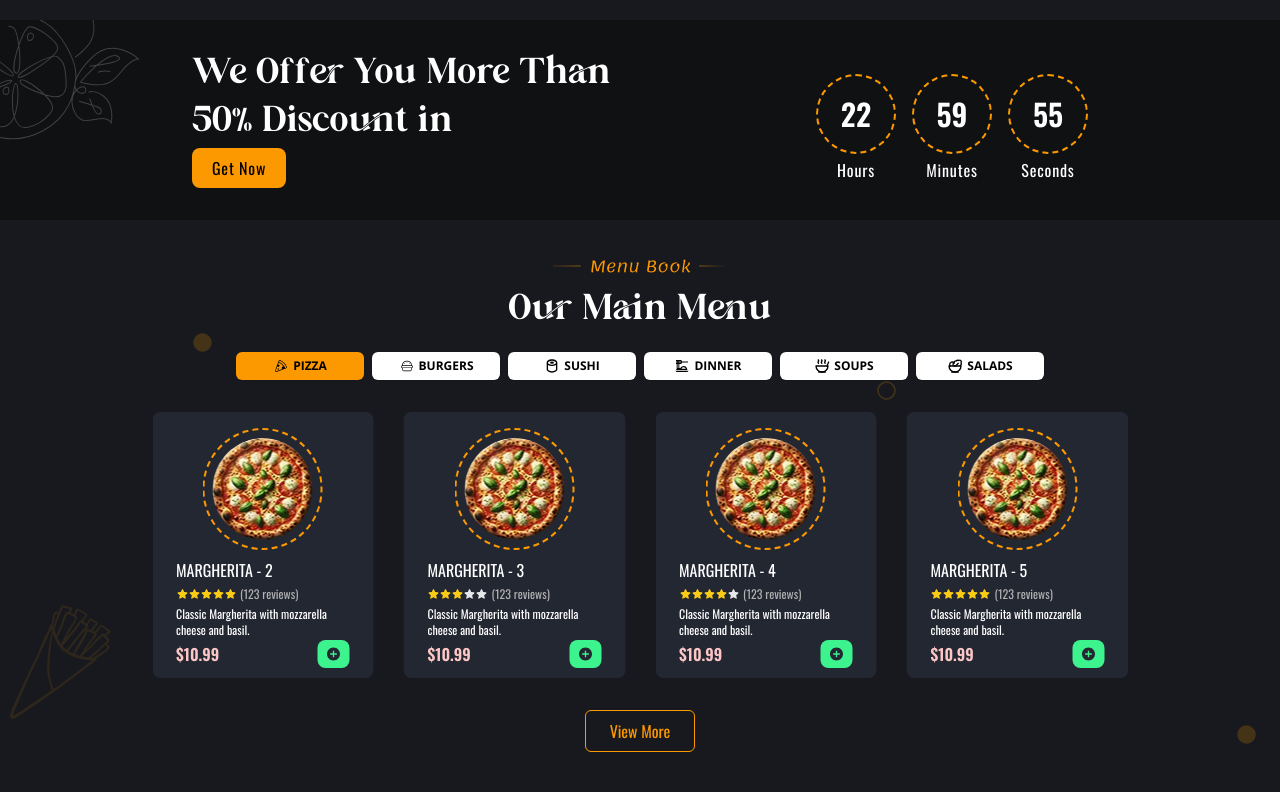
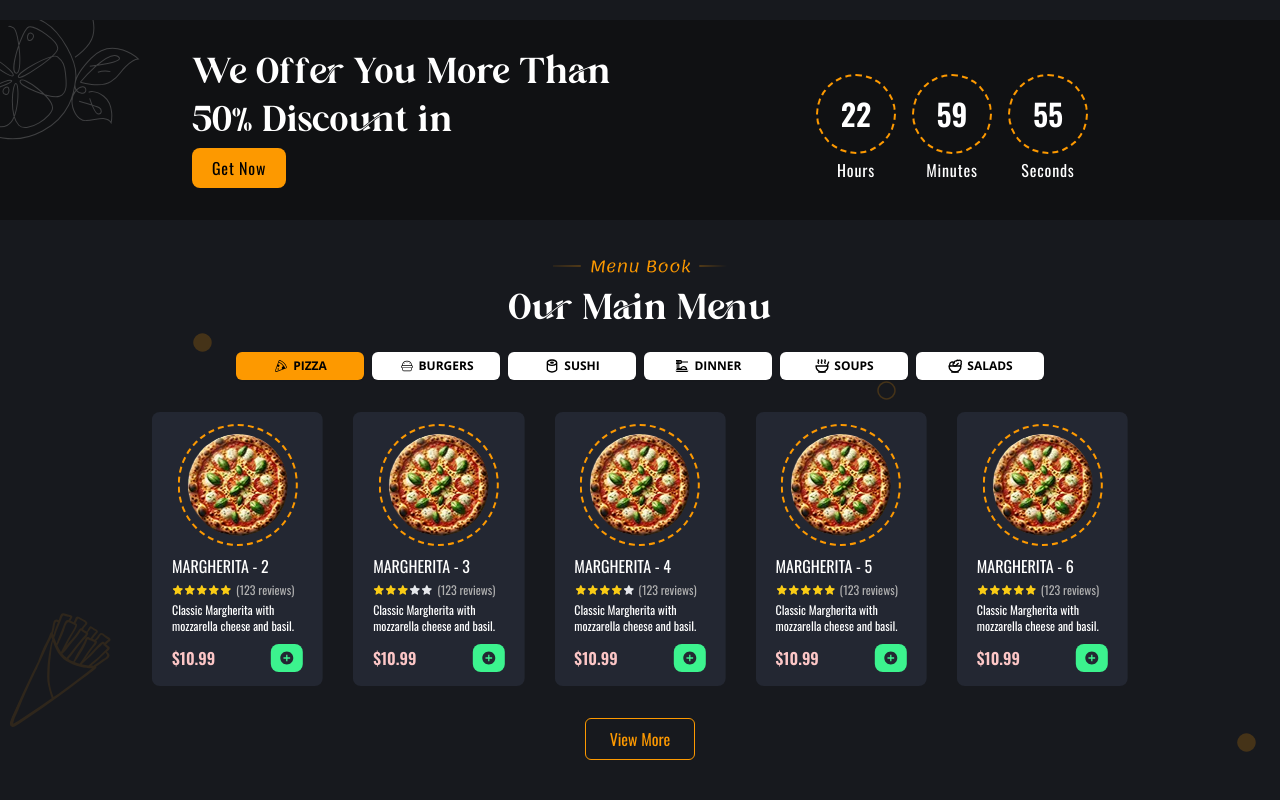
Before and after one commit to margsoftbf/Fusion-Feast-Restaurant, a Next.js app: page / in a window 1280 px wide. Shown: the part 1272-2072 px from the top of the page. Built offline with nearby package versions, Linux system fonts and the light colour scheme.

Commit message:
Change hero, and some settings

```diff
--- a/src/components/About.tsx
+++ b/src/components/About.tsx
@@ -24,11 +24,11 @@ const About = () => {
 					<EmptyEllipse className='w-2 h-2 absolute top-16 left-6 lg:w-5 lg:h-5 lg:top-40' />
 					<div className='w-48 h-64 sm:h-96 sm:w-60 lg:h-[500px] lg:w-[300px] relative ml-12 rounded-3xl'>
 						<div className='absolute h-16 w-24 rounded-md bg-white z-50 -right-6 top-6 flex flex-col items-center justify-center gap-1'>
-							<h3 className='text-black font-lemonada '>144+</h3>
+							<p className='text-black font-lemonada '>144+</p>
 							<p className='text-black text-xs font-openSans'>Master Chefs</p>
 						</div>
 						<div className='absolute h-16 w-24 rounded-md bg-white z-50 -left-12 bottom-6 flex flex-col items-center justify-center gap-1'>
-							<h3 className='text-black font-lemonada '>25+</h3>
+							<p className='text-black font-lemonada '>25+</p>
 							<p className='text-black text-xs font-openSans'>Serving Years</p>
 						</div>
 						<div className='absolute w-full top-0 h-full rounded-xl bg-black/10 z-40'></div>
--- a/src/components/CategoryBox.tsx
+++ b/src/components/CategoryBox.tsx
@@ -53,15 +53,18 @@ const CategoryBox: React.FC<CategoryBoxProps> = ({
 					750: {
 						slidesPerView: 3,
 					},
-					1024: {
+					1000: {
 						slidesPerView: 4,
+					},
+					1250: {
+						slidesPerView: 5,
 					},
 				}}
 				className='w-full mx-auto'
 			>
 				{products.map((product) => (
-					<SwiperSlide key={product.id} className='flex justify-center'>
-						<div className='flex flex-col justify-center bg-third relative p-2 rounded-lg'>
+					<SwiperSlide key={product.id} className='flex justify-center '>
+						<div className='flex flex-col justify-center bg-third relative p-1 rounded-lg'>
 							<div className='rounded-full border-dashed border-2 border-myOrange p-2 m-2 mx-auto'>
 								<Image
 									src={product.img}
@@ -98,7 +101,7 @@ const CategoryBox: React.FC<CategoryBoxProps> = ({
 										? `${product.description.slice(0, 100)}...`
 										: product.description}
 								</p>
-								<div className='flex flex-row justify-between items-center'>
+								<div className='flex flex-row justify-between items-center my-2'>
 									<p className='font-bold text-myRed font-oswald py-1'>
 										${product.price}
 									</p>
--- a/src/components/Hero.tsx
+++ b/src/components/Hero.tsx
@@ -12,7 +12,7 @@ const Hero = () => {
 						src='/assets/hero/heroBig.webp'
 						fill={true}
 						style={{ objectFit: 'cover' }}
-						quality={75}
+						quality={100}
 						sizes='(max-width: 768px) 100vw, (max-width: 1200px) 50vw, 33vw'
 						priority={true}
 						alt='Chef cooking in the kitchen'
```
Also changed, not shown: public/assets/hero/heroBig.webp.
